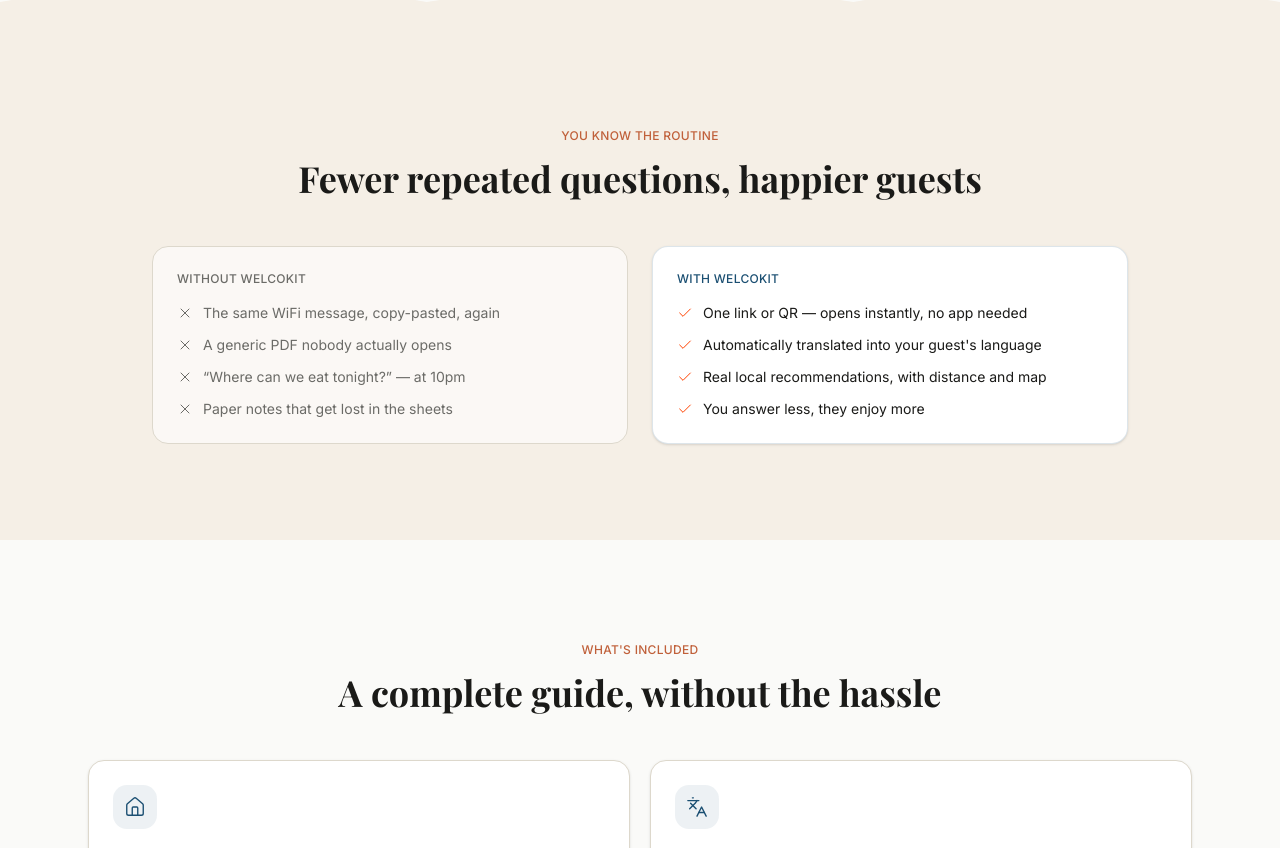
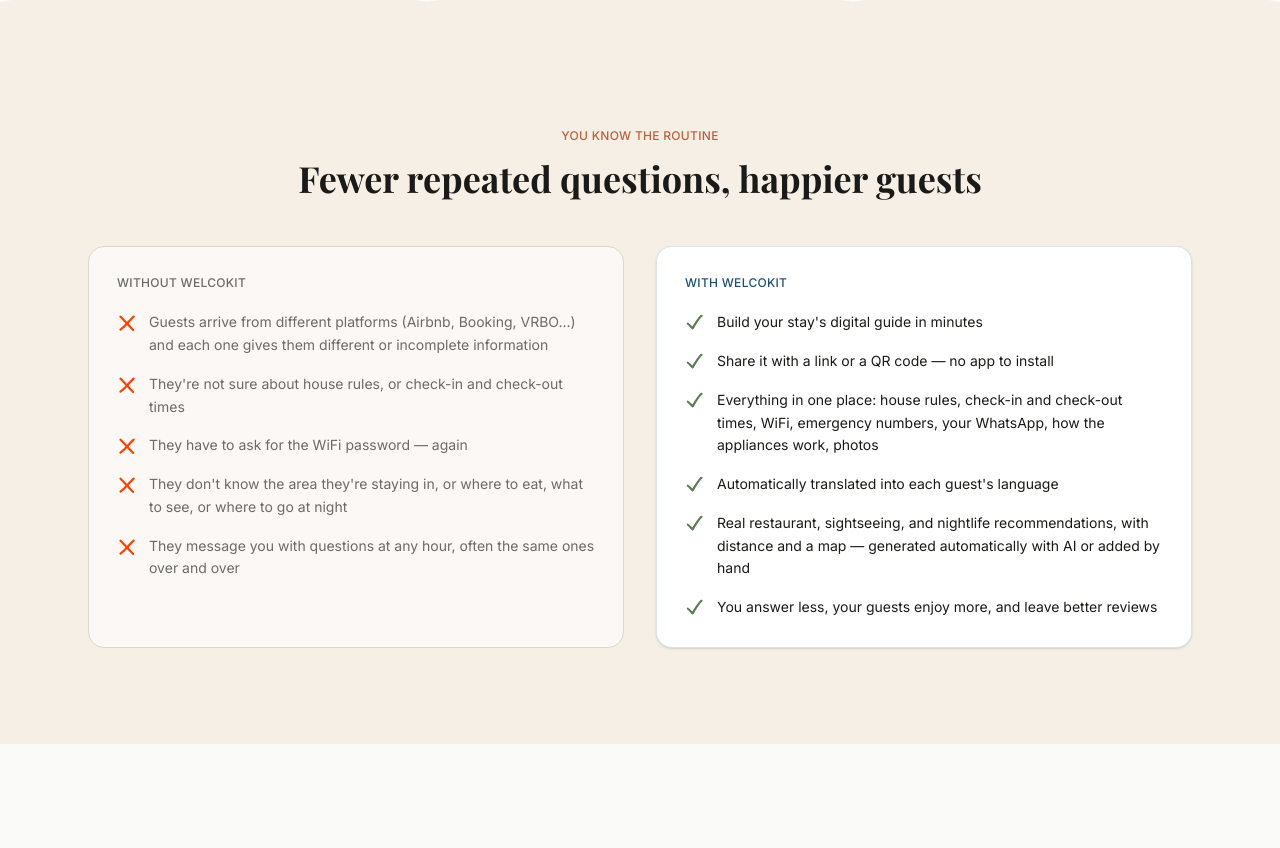
Before and after one commit to nacjacds/host-guide, a Next.js app: page / in a window 1280 px wide. Shown: the part 700-1548 px from the top of the page. Built offline with nearby package versions, Linux system fonts and the light colour scheme; no server answers.

Commit message:
Expand problem/solution section content and add hand-drawn check/cross icons
Replaces the geometric lucide icons with custom hand-drawn-style SVG
marks (irregular strokes, rounded marker caps) and expands both
columns with more concrete before/after scenarios, in ES and EN.

```diff
--- /dev/null
+++ b/components/landing/HandDrawnMark.tsx
@@ -0,0 +1,44 @@
+export function HandDrawnCheck({ className = "" }: { className?: string }) {
+  return (
+    <svg
+      viewBox="0 0 24 24"
+      fill="none"
+      aria-hidden="true"
+      className={`-rotate-2 ${className}`}
+    >
+      <path
+        d="M3.4 12.6 C4.7 13.7 6 15 7.1 16.3 C7.8 17.1 8.4 17.9 9 18.4 C9.6 17.2 10.3 16 11.1 14.8 C13.3 11.4 15.8 8 18.5 4.9 C19 4.4 19.6 3.9 20.2 3.7"
+        stroke="currentColor"
+        strokeWidth="2.6"
+        strokeLinecap="round"
+        strokeLinejoin="round"
+      />
+    </svg>
+  );
+}
+
+export function HandDrawnCross({ className = "" }: { className?: string }) {
+  return (
+    <svg
+      viewBox="0 0 24 24"
+      fill="none"
+      aria-hidden="true"
+      className={`rotate-1 ${className}`}
+    >
+      <path
+        d="M4.1 4.5 C7.6 8 10.5 10.9 12.9 13.5 C15.3 16.1 17.4 18.3 19.5 20.3"
+        stroke="currentColor"
+        strokeWidth="2.6"
+        strokeLinecap="round"
+        strokeLinejoin="round"
+      />
+      <path
+        d="M19.8 4.2 C16.9 7.1 14.4 9.9 12.1 12.6 C9.4 15.7 6.9 18 4.3 20.1"
+        stroke="currentColor"
+        strokeWidth="2.6"
+        strokeLinecap="round"
+        strokeLinejoin="round"
+      />
+    </svg>
+  );
+}
--- a/components/landing/LandingProblemSolution.tsx
+++ b/components/landing/LandingProblemSolution.tsx
@@ -2,7 +2,7 @@
 
 import { motion } from "framer-motion";
 import { useTranslations } from "next-intl";
-import { X, Check } from "lucide-react";
+import { HandDrawnCheck, HandDrawnCross } from "./HandDrawnMark";
 
 export function LandingProblemSolution() {
   const t = useTranslations("landing.problem");
@@ -11,7 +11,7 @@
 
   return (
     <section className="bg-[#F5EFE6] py-16 sm:py-24">
-      <div className="mx-auto max-w-5xl px-4 sm:px-6">
+      <div className="mx-auto max-w-6xl px-4 sm:px-6">
         <div className="mb-12 text-center">
           <span className="text-xs font-medium tracking-wide text-[#C0603A] uppercase">
             {t("eyebrow")}
@@ -21,21 +21,21 @@
           </h2>
         </div>
 
-        <div className="grid gap-6 sm:grid-cols-2">
+        <div className="grid gap-6 sm:grid-cols-2 sm:items-stretch lg:gap-8">
           <motion.div
             initial={{ opacity: 0, y: 12 }}
             whileInView={{ opacity: 1, y: 0 }}
             viewport={{ once: true, margin: "-60px" }}
             transition={{ duration: 0.45 }}
-            className="rounded-2xl border border-[#DDD8CC] bg-white/60 p-6"
+            className="rounded-2xl border border-[#DDD8CC] bg-white/60 p-6 sm:p-7"
           >
-            <p className="mb-4 text-xs font-medium tracking-wide text-[#6B6B67] uppercase">
+            <p className="mb-5 text-xs font-medium tracking-wide text-[#6B6B67] uppercase">
               {t("beforeLabel")}
             </p>
-            <ul className="space-y-3">
+            <ul className="space-y-4">
               {before.map((item) => (
-                <li key={item} className="flex items-start gap-2.5 text-sm text-[#6B6B67]">
-                  <X className="mt-0.5 size-4 shrink-0 text-[#6B6B67]" strokeWidth={1.5} />
+                <li key={item} className="flex items-start gap-3 text-sm leading-relaxed text-[#6B6B67]">
+                  <HandDrawnCross className="mt-0.5 size-5 shrink-0 text-[#FF4200]" />
                   {item}
                 </li>
               ))}
@@ -47,15 +47,15 @@
             whileInView={{ opacity: 1, y: 0 }}
             viewport={{ once: true, margin: "-60px" }}
             transition={{ duration: 0.45, delay: 0.1 }}
-            className="rounded-2xl border border-[#1B4F72]/15 bg-white p-6 shadow-sm"
+            className="rounded-2xl border border-[#1B4F72]/15 bg-white p-6 shadow-sm sm:p-7"
           >
-            <p className="mb-4 text-xs font-medium tracking-wide text-[#1B4F72] uppercase">
+            <p className="mb-5 text-xs font-medium tracking-wide text-[#1B4F72] uppercase">
               {t("afterLabel")}
             </p>
-            <ul className="space-y-3">
+            <ul className="space-y-4">
               {after.map((item) => (
-                <li key={item} className="flex items-start gap-2.5 text-sm text-[#1A1A18]">
-                  <Check className="mt-0.5 size-4 shrink-0 text-[#FF4200]" strokeWidth={1.5} />
+                <li key={item} className="flex items-start gap-3 text-sm leading-relaxed text-[#1A1A18]">
+                  <HandDrawnCheck className="mt-0.5 size-5 shrink-0 text-[#5B7B52]" />
                   {item}
                 </li>
               ))}
--- a/messages/en.json
+++ b/messages/en.json
@@ -19,16 +19,19 @@
       "beforeLabel": "Without WelcoKit",
       "afterLabel": "With WelcoKit",
       "before": [
-        "The same WiFi message, copy-pasted, again",
-        "A generic PDF nobody actually opens",
-        "“Where can we eat tonight?” — at 10pm",
-        "Paper notes that get lost in the sheets"
+        "Guests arrive from different platforms (Airbnb, Booking, VRBO...) and each one gives them different or incomplete information",
+        "They're not sure about house rules, or check-in and check-out times",
+        "They have to ask for the WiFi password — again",
+        "They don't know the area they're staying in, or where to eat, what to see, or where to go at night",
+        "They message you with questions at any hour, often the same ones over and over"
       ],
       "after": [
-        "One link or QR — opens instantly, no app needed",
-        "Automatically translated into your guest's language",
-        "Real local recommendations, with distance and map",
-        "You answer less, they enjoy more"
+        "Build your stay's digital guide in minutes",
+        "Share it with a link or a QR code — no app to install",
+        "Everything in one place: house rules, check-in and check-out times, WiFi, emergency numbers, your WhatsApp, how the appliances work, photos",
+        "Automatically translated into each guest's language",
+        "Real restaurant, sightseeing, and nightlife recommendations, with distance and a map — generated automatically with AI or added by hand",
+        "You answer less, your guests enjoy more, and leave better reviews"
       ]
     },
     "features": {
--- a/messages/es.json
+++ b/messages/es.json
@@ -19,16 +19,19 @@
       "beforeLabel": "Sin WelcoKit",
       "afterLabel": "Con WelcoKit",
       "before": [
-        "El mismo mensaje del WiFi, copiado y pegado, otra vez",
-        "Un PDF genérico que nadie llega a abrir",
-        "“¿Dónde podemos cenar esta noche?” — a las 22:00",
-        "Notas en papel que se pierden entre las sábanas"
+        "El huésped llega desde plataformas distintas (Airbnb, Booking, VRBO...) y cada una le da información distinta o incompleta",
+        "No tiene claras las normas de la casa, ni las horas de check-in y check-out",
+        "Tiene que preguntar por la clave del WiFi, otra vez",
+        "No conoce la zona donde se aloja y no sabe dónde comer, qué visitar, o a dónde ir de noche",
+        "Te escribe con dudas a cualquier hora, muchas veces las mismas preguntas una y otra vez"
       ],
       "after": [
-        "Un enlace o QR — se abre sin instalar nada",
-        "Traducida automáticamente al idioma de tu huésped",
-        "Recomendaciones locales reales, con distancia y mapa",
-        "Tú respondes menos, ellos disfrutan más"
+        "Generas una guía digital de tu alojamiento en minutos",
+        "La compartes con un enlace o un código QR — el huésped no instala nada",
+        "Toda la información en un solo sitio: normas, horarios, WiFi, números de emergencia, tu WhatsApp, cómo funcionan los electrodomésticos, fotos",
+        "Se traduce automáticamente al idioma de cada huésped",
+        "Recomendaciones reales de restaurantes, qué visitar y vida nocturna, con distancia y mapa — generadas automáticamente con IA o añadidas a mano",
+        "Tú respondes menos, tus huéspedes disfrutan más y dejan mejores reseñas"
       ]
     },
     "features": {
```
